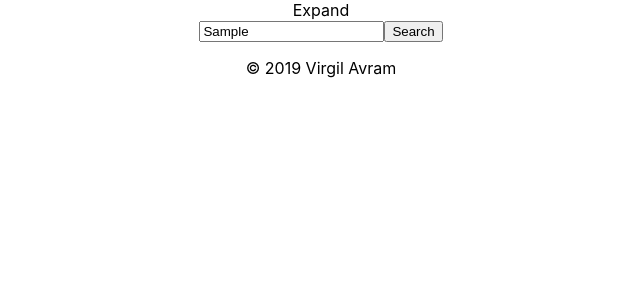
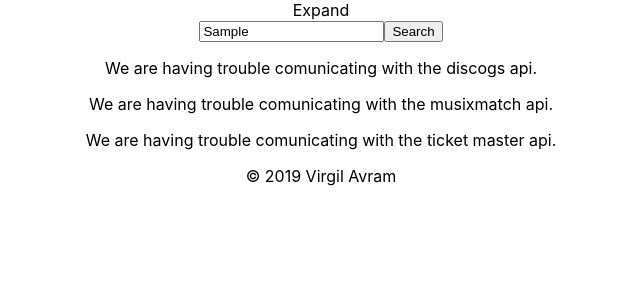
Before and after one commit to virgilseo/musichead, a React (Create React App) app: page / in a window 1280 px wide. Both pictures are taken after typing "Sample" into the empty fields and a click on the button "Search". Shown: the top 300 px of the page, without its empty margins (319-959 px from the left). Built offline with nearby package versions, Linux system fonts and the light colour scheme; no server answers.

Commit message:
Display error messages on the search results page when appropriate

```diff
--- a/src/App.js
+++ b/src/App.js
@@ -12,7 +12,7 @@
 
   const [query, setQuery] = useState('');
   const [data, setData] = useState([]);
-  const [error, setError] = useState(false);
+  const [discogsError, setDiscogsError] = useState(false);
   const [relatedArtistData, setRelatedArtistData] = useState([]);
   const [relatedArtistError, setRelatedArtistError] = useState(false);
   const [eventsData, setEventsData] = useState([]);
@@ -30,37 +30,52 @@
 
     const axios = require('axios')
 
+   //Reset error variables
+
+    setDiscogsError(false)
+    setEventsError(false)
+    setRelatedArtistError(false)
+
     //Search on discogs database for artist by name
 
-    axios.get(`https://api.discogs.com/database/search?q=${query}&page=1&per_page=1&key=zMRtiWGGUaDpqSnajoth&secret=ETfHznfoZWHdomEtLyKqmsSDfPDzghIY`)
-      .then(response => setData(response.data.results[0])).then(error => setError(false))
-      .catch(error =>  console.log(error))
+    axios.get(`https://api.discogs.com/database/search?q=${query}&page=1
+      &per_page=1&key=zMRtiWGGUaDpqSnajoth&secret=ETfHznfoZWHdomEtLyKqmsSDfPDzghIY`)
+      .then(response => setData(response.data.results[0]))
+      .catch(error =>  setDiscogsError(true))
 
   //Search on musixmatch database for artist by name
 
-    axios.get(`https://cors-anywhere.herokuapp.com/https://api.musixmatch.com/ws/1.1/artist.search?q_artist=${query}&page_size=1&apikey=460e6f530ef1588d40304db0a3596ab4`)
-      .then(response => setRelatedArtistData(response.data.message.body.artist_list[0].artist)).then(error =>  setRelatedArtistError(false))
-      .catch(error =>  setRelatedArtistError(true));
+    axios.get(`https://cors-anywhere.herokuapp.com/https://api.musixmatch.com/
+      ws/1.1/artist.search?q_artist=${query}&page_size=1&apikey=460e6f530ef1588d40304db0a3596ab4`)
+      .then(response => setRelatedArtistData(response.data.message.body.artist_list[0].artist))
+      .catch(error =>  setRelatedArtistError(true))
 
   //Search on ticket master database for artist name
 
-    axios.get(`https://app.ticketmaster.com/discovery/v2/attractions.json?keyword=${query}&apikey=hkbdfMkgTS9PiqJdNMKdj5bg7aKGR4Wk&classificationName=music`)
-      .then(response => setEventsData(response.data._embedded.attractions[0])).then(error =>  setEventsError(false))
-      .catch(error =>  setEventsError(true));
+    axios.get(`https://app.ticketmaster.com/discovery/v2/attractions.json?keyword=
+      ${query}&apikey=hkbdfMkgTS9PiqJdNMKdj5bg7aKGR4Wk&classificationName=music`)
+      .then(response => setEventsData(response.data._embedded ?
+        response.data._embedded.attractions[0] : response))
+      .catch(error =>  setEventsError(true))
   }
 
-  console.log(eventsData);
-  console.log(eventsError);
-  console.log(error);
+  console.log(eventsData)
+  console.log(eventsError)
   console.log(data)
 
   //Clear search results and events data when user navigates back to the search page
 
   const clearSearch = () => {
-    setData([]);
-    setQuery('');
-    setEventsData([]);
-    localStorage.setItem('eventArtist', '');
+    setData([])
+    setQuery('')
+    setEventsData([])
+    localStorage.setItem('eventArtist', '')
+
+    //Reset error variables
+
+     setDiscogsError(false)
+     setEventsError(false)
+     setRelatedArtistError(false)
   }
 
 
@@ -71,8 +86,11 @@
         <Search
           updateQuery={updateQuery}
           queryDatabase={queryDatabase}
-          hits={data}
-          error={error}
+          discogsData={data}
+          discogsError={discogsError}
+          relatedArtistError={relatedArtistError}
+          eventsError={eventsError}
+          eventsData={eventsData}
           query={query}
         />
         <Footer />
--- a/src/Search.js
+++ b/src/Search.js
@@ -15,24 +15,34 @@
        />
        <button className='search-btn' onClick={props.query !== '' ? props.queryDatabase : undefined }>Search</button>
      </div>
-     {props.hits !== undefined && props.hits.id && props.error === false && props.hits !== [] && (
+     {props.discogsData !== undefined && props.discogsData.id && props.discogsError === false && props.hits !== [] && (
        <div className='search-results'>
          <p>We found 1 search result</p>
-         <p>{props.hits.title}</p>
-         <img src={props.hits.cover_image} alt={props.hits.title} />
+         <p>{props.discogsData.title}</p>
+         <img src={props.discogsData.cover_image} alt={props.discogsData.title} />
          <Link to='/results'>
            <button>Expand</button>
          </Link>
        </div>
      )}
-     {props.hits === undefined && props.error === false && (
+     {props.discogsData === undefined && props.discogsError === false && (
        <div>
         <p>Sorry, we found no results :(</p>
        </div>
      )}
-     {props.error === true && (
+     {props.discogsError === true && (
        <div>
-         <p>Something went wrong. Please try again later.</p>
+         <p>We are having trouble comunicating with the discogs api.</p>
+       </div>
+     )}
+     {props.relatedArtistError === true && (
+       <div>
+         <p>We are having trouble comunicating with the musixmatch api.</p>
+       </div>
+     )}
+     {props.eventsError === true &&  (
+       <div>
+         <p>We are having trouble comunicating with the ticket master api.</p>
        </div>
      )}
     </div>
```
